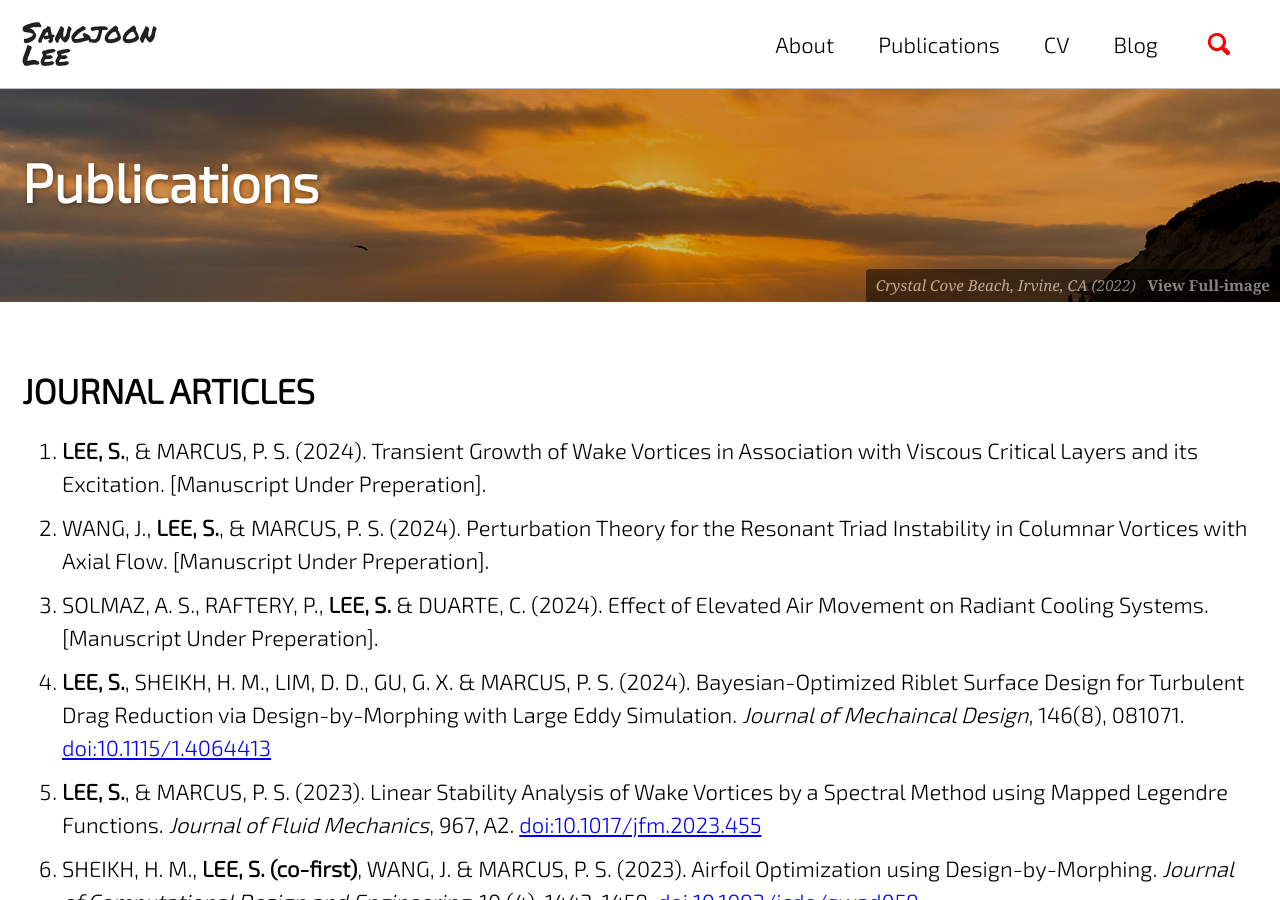
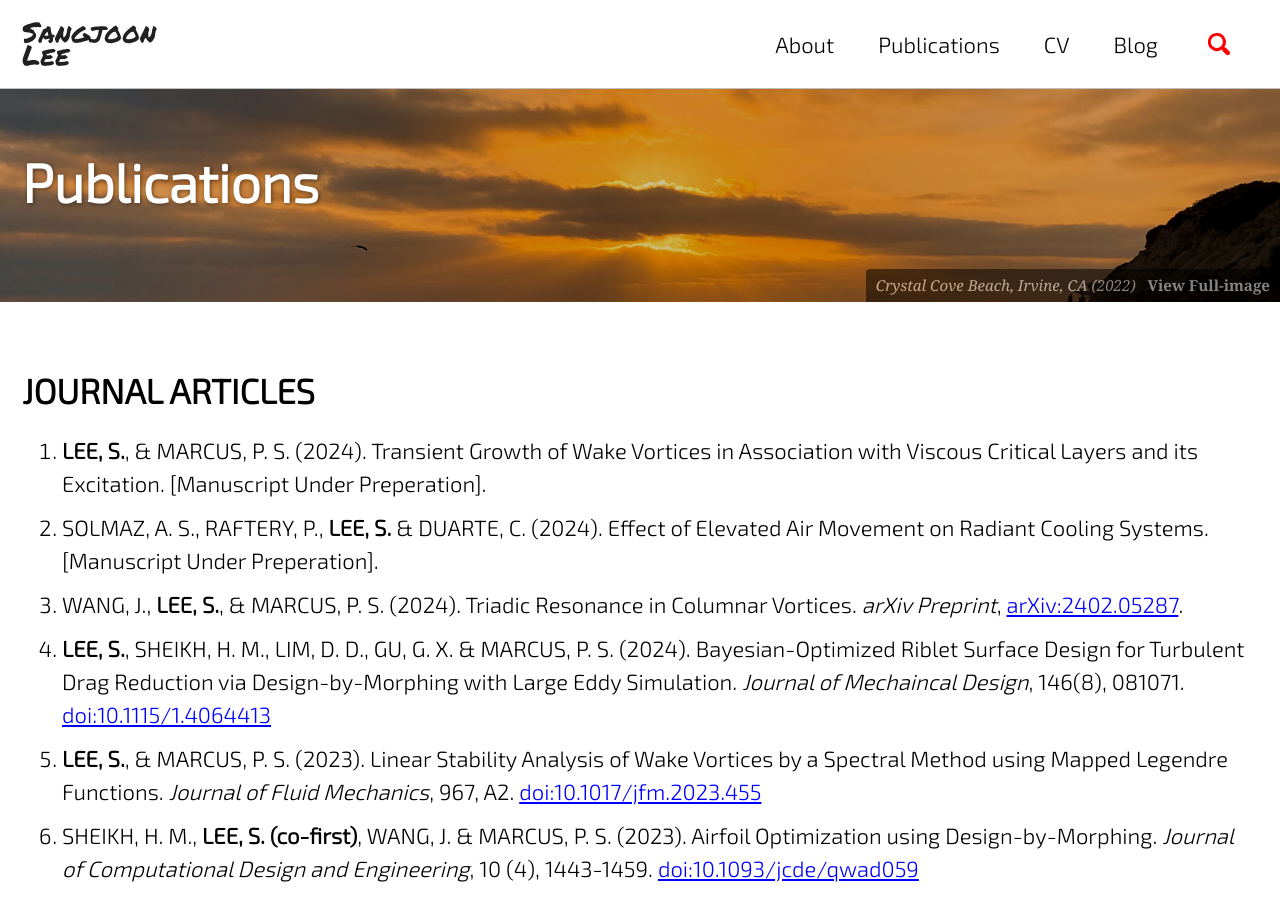
Before and after one commit to jun9303/jun9303.github.io, a Jekyll site: the page built from _pages/publications.md, in a window 1280 px wide and 900 px high. Built offline with Jekyll 4.4.1, drawn with Linux system fonts in a browser that asks for light colours; cached includes are drawn as plain includes; nearby versions of some CDN libraries; emoji names are drawn with the system emoji font.

Commit message:
Publication Updated

```diff
--- a/_pages/publications.md
+++ b/_pages/publications.md
@@ -11,8 +11,8 @@ header:
 # JOURNAL ARTICLES
 
 1. **LEE, S.**, & MARCUS, P. S. (2024). Transient Growth of Wake Vortices in Association with Viscous Critical Layers and its Excitation. [Manuscript Under Preperation].
-2. WANG, J., **LEE, S.**, & MARCUS, P. S. (2024). Perturbation Theory for the Resonant Triad Instability in Columnar Vortices with Axial Flow. [Manuscript Under Preperation].
-3. SOLMAZ, A. S., RAFTERY, P., **LEE, S.** & DUARTE, C. (2024). Effect of Elevated Air Movement on Radiant Cooling Systems. [Manuscript Under Preperation].
+2. SOLMAZ, A. S., RAFTERY, P., **LEE, S.** & DUARTE, C. (2024). Effect of Elevated Air Movement on Radiant Cooling Systems. [Manuscript Under Preperation].
+3. WANG, J., **LEE, S.**, & MARCUS, P. S. (2024). Triadic Resonance in Columnar Vortices. *arXiv Preprint*, [arXiv:2402.05287](https://arxiv.org/abs/2402.05287).
 4. **LEE, S.**, SHEIKH, H. M., LIM, D. D., GU, G. X. & MARCUS, P. S. (2024). Bayesian-Optimized Riblet Surface Design for Turbulent Drag Reduction via Design-by-Morphing with Large Eddy Simulation. *Journal of Mechaincal Design*, 146(8), 081071. [doi:10.1115/1.4064413](https://doi.org/10.1115/1.4064413)
 5. **LEE, S.**, & MARCUS, P. S. (2023). Linear Stability Analysis of Wake Vortices by a Spectral Method using Mapped Legendre Functions. *Journal of Fluid Mechanics*, 967, A2. [doi:10.1017/jfm.2023.455](https://doi.org/10.1017/jfm.2023.455)
 6. SHEIKH, H. M., **LEE, S. (co-first)**, WANG, J. & MARCUS, P. S. (2023). Airfoil Optimization using Design-by-Morphing. *Journal of Computational Design and Engineering*, 10 (4), 1443-1459. [doi:10.1093/jcde/qwad059](
```
Also changed, not shown: 1 other file.
